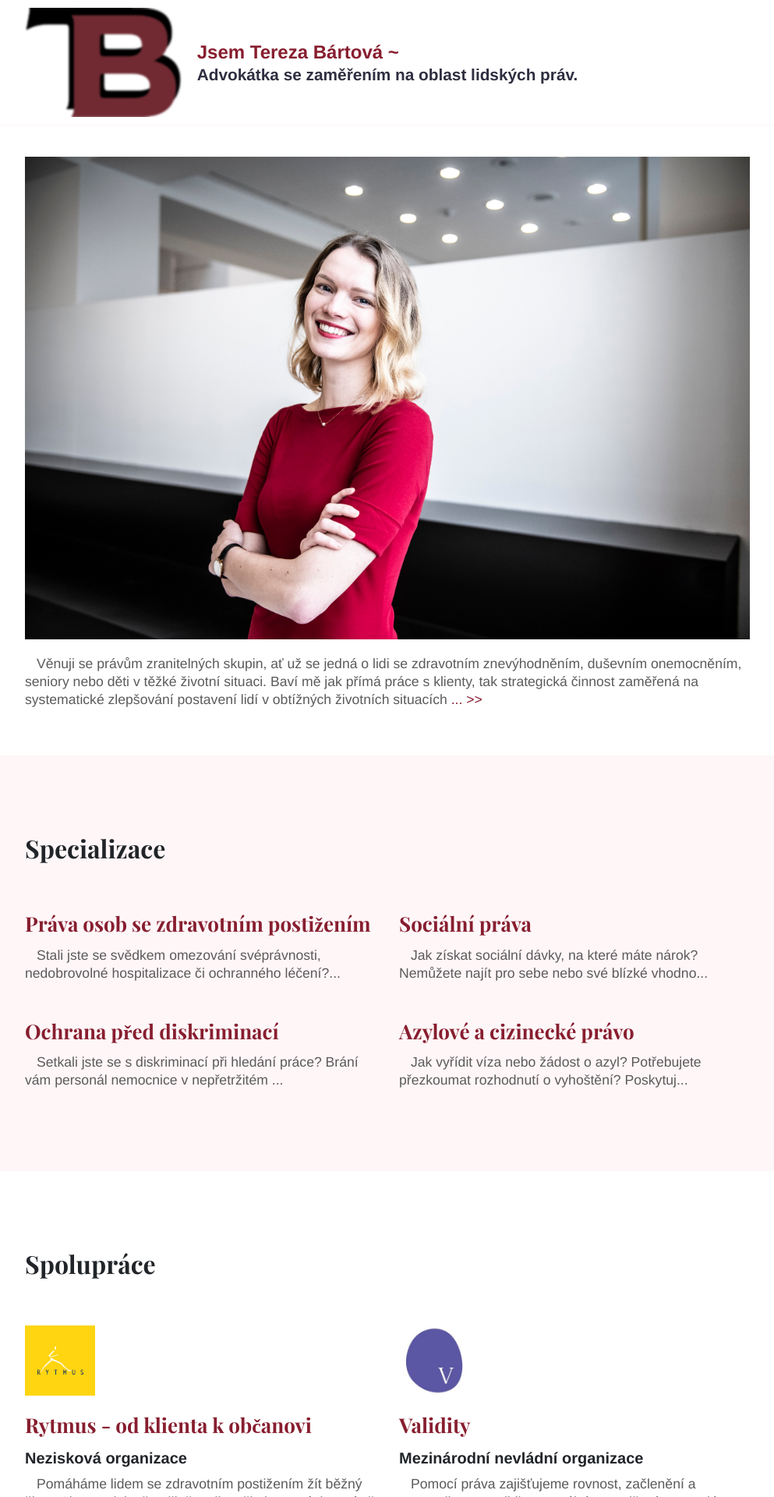
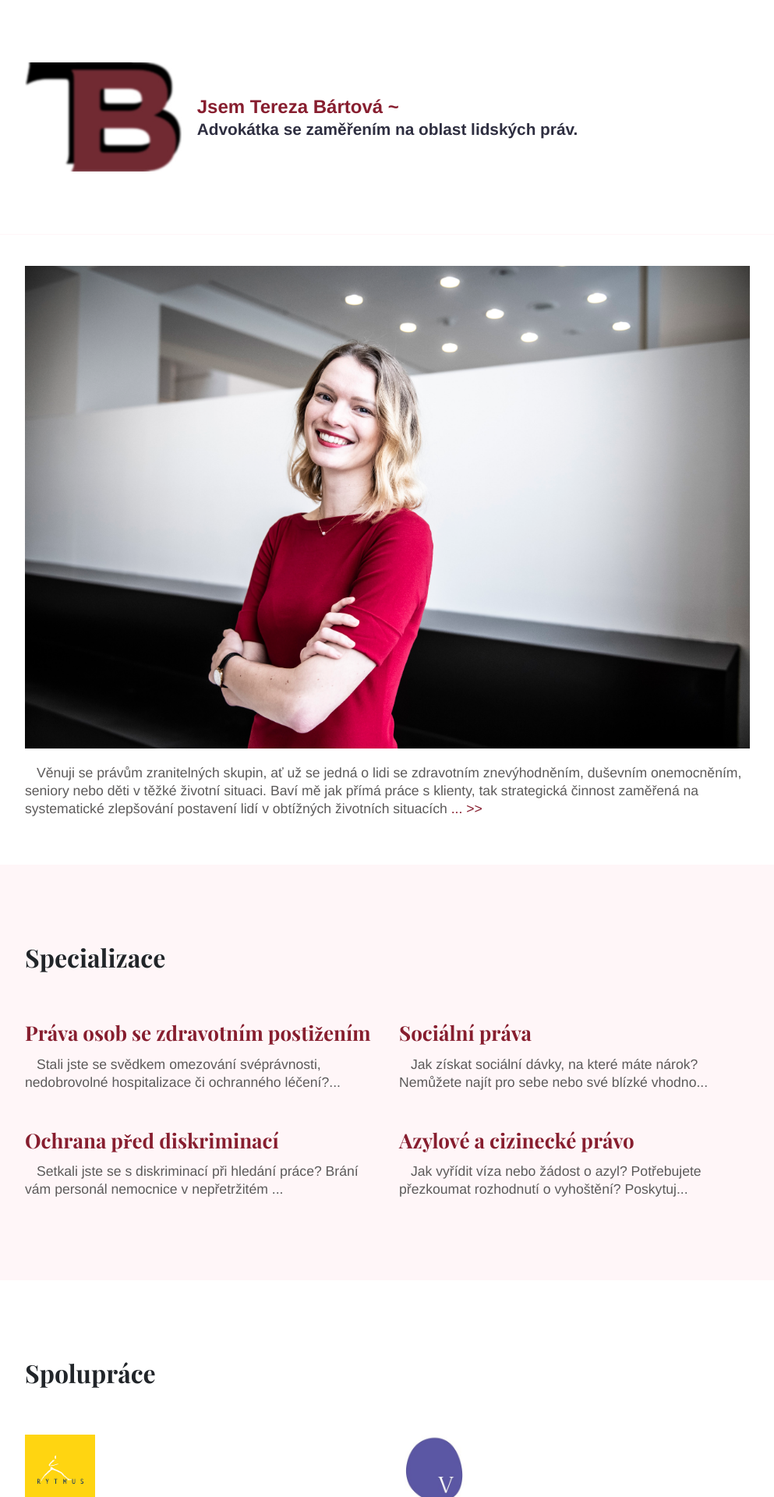
Before and after one commit to terezabartova/terezabartova.github.io, a Jekyll site: the page built from index.md, in a window 1280 px wide. Shown: the top 1920 px of the page at 78% size, without its empty margins (143-1136 px from the left). Built offline with Jekyll 4.4.1, drawn with Linux system fonts in a browser that asks for light colours.

Commit message:
padding-top for header

```diff
--- a/_sass/components/_header.scss
+++ b/_sass/components/_header.scss
@@ -6,7 +6,10 @@
   align-items: center;
   // box-shadow: 0 1px 15px rgba(50, 50, 93, 0.2);
   border-bottom: 1px solid $white-offset;
-  padding: 10px 0px;
+  padding: 80px 0px;
+  @include media-breakpoint-down(sm) {
+    padding: 10px 0px;
+  }
   .container {
     display: flex;
     justify-content: space-between;
```
